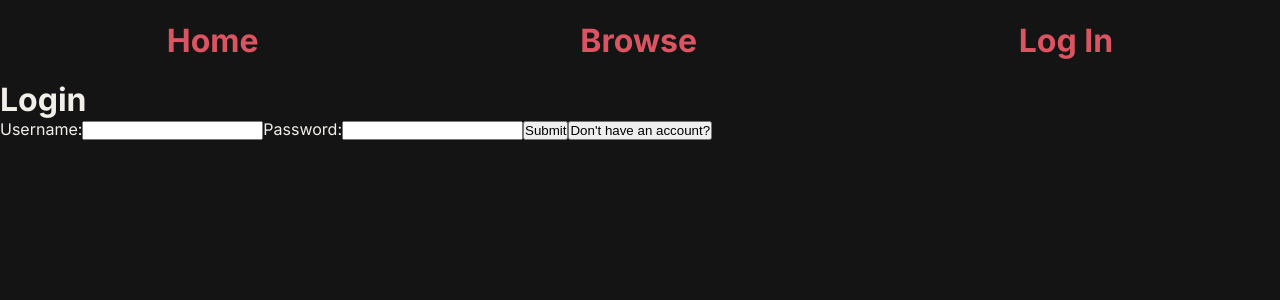
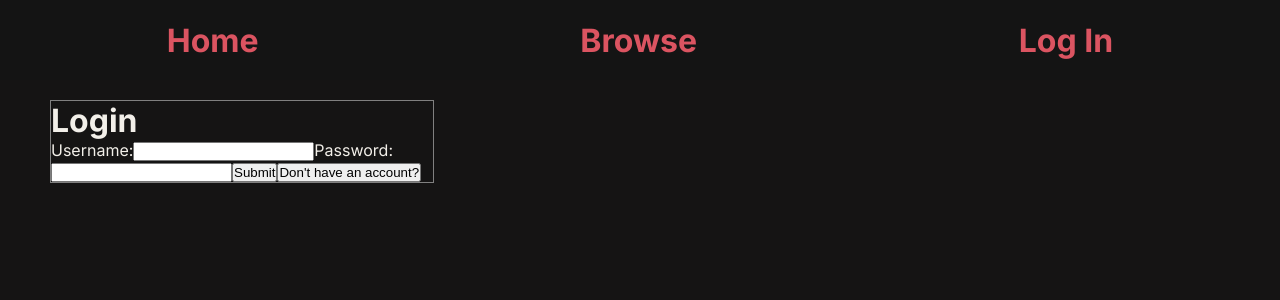
Before and after one commit to Therason/mvp, a Next.js app: page /userAuth in a window 1280 px wide. Shown: the top 300 px of the page. Built offline with nearby package versions, Linux system fonts and the light colour scheme; no server answers.

Commit message:
Begin styling login and signup forms

```diff
--- a/components/loginForm.tsx
+++ b/components/loginForm.tsx
@@ -1,6 +1,7 @@
 import { useRef } from "react";
 import { signIn } from "next-auth/react";
 import { useRouter } from "next/router";
+import styled from "styled-components";
 
 export default function LoginForm() {
   const router = useRouter()
--- a/pages/userAuth.tsx
+++ b/pages/userAuth.tsx
@@ -1,6 +1,14 @@
 import { useState } from "react"
 import SignupForm from "../components/signupForm"
 import LoginForm from "../components/loginForm";
+import styled from "styled-components";
+
+const Container = styled.div`
+  width: 30vw;
+  min-width: 300px;
+  border: 1px solid gray;
+  margin: 20px 50px;
+`;
 
 // component for logging in and signing up
 export default function UserAuth() {
@@ -8,19 +16,19 @@ export default function UserAuth() {
 
   if (login) {
     return (
-      <>
+      <Container>
         <h1>Login</h1>
         <LoginForm />
         <button onClick={() => setLogin(false)}>Don&apos;t have an account?</button>
-      </>
+      </Container>
     )
   }
 
   return (
-    <>
+    <Container>
       <h1>Sign Up</h1>
       <SignupForm />
       <button onClick={() => setLogin(true)}>Have an account already?</button>
-    </>
+    </Container>
   )
 }
```
